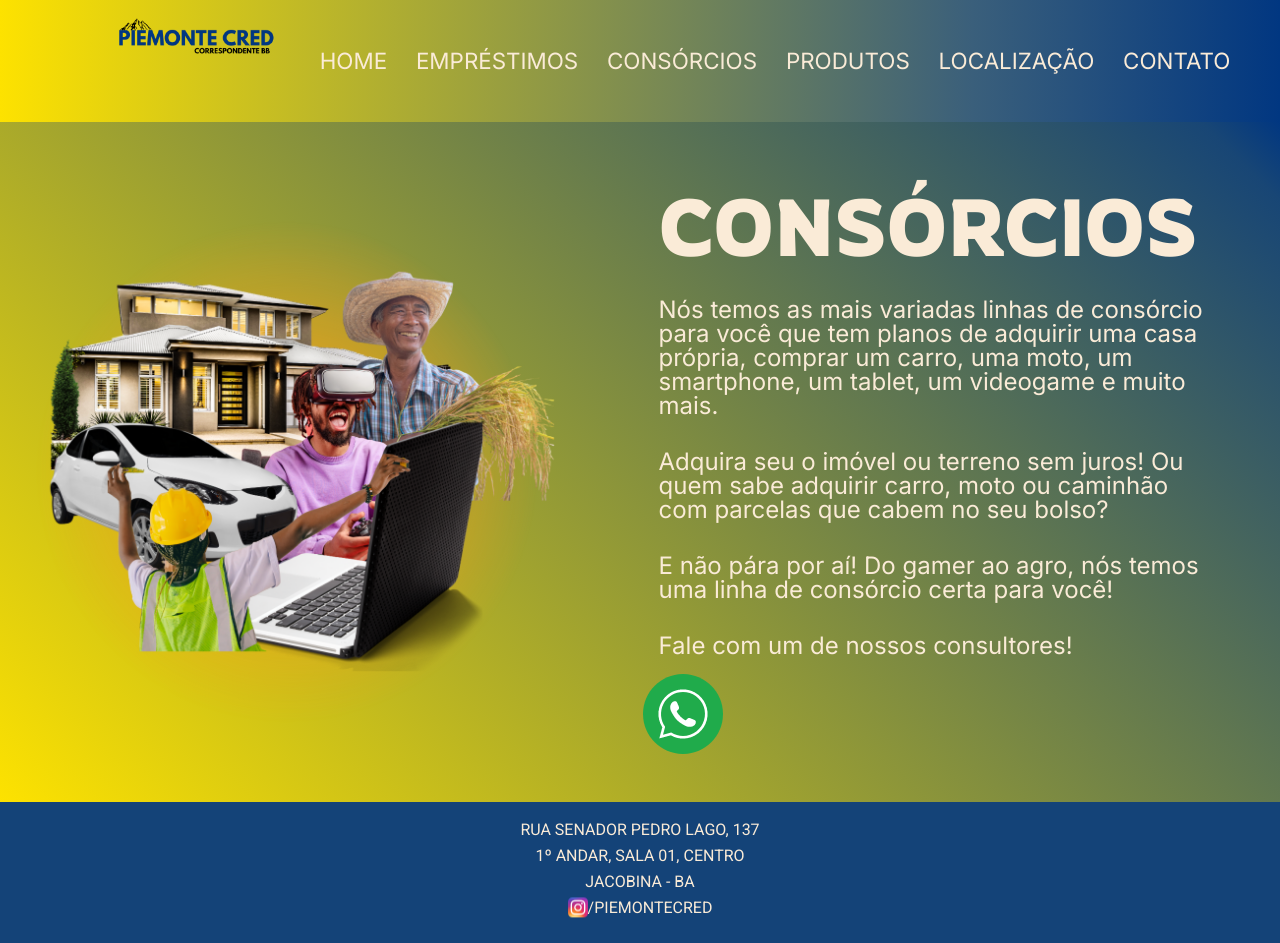
After one commit to pablobagano/piemonte_v02, a Django app: page /consorcios in a window 1280 px wide. The commit adds this page. Run offline with Django 4.2, Linux system fonts and the light colour scheme.

Commit message:
Consorcios base

```diff
--- a/piemonte/urls.py
+++ b/piemonte/urls.py
@@ -5,5 +5,6 @@ from .views import *
 urlpatterns = [
     path('', index, name='index'),
     path('emprestimos', emprestimos, name='emprestimos'),
-    path('contato', contato, name='contato')
+    path('contato', contato, name='contato'),
+    path('consorcios', consorcios, name='consorcios')
 ]
--- a/piemonte/views.py
+++ b/piemonte/views.py
@@ -10,3 +10,6 @@ def emprestimos(request):
 
 def contato(request):
     return render(request, 'piemonte/contato.html')
+
+def consorcios(request):
+    return render(request, 'piemonte/consorcios.html')
--- a/setup/static/styles/styles.css
+++ b/setup/static/styles/styles.css
@@ -173,3 +173,38 @@ footer{
     align-self: center;
     margin-top: 2rem;
 }
+.consorcios{
+    width: 100%;
+    background: #FDE200;
+    background: -moz-linear-gradient(45deg, #FDE200 0%, #184675 96%, #013781 100%);
+    background: -webkit-linear-gradient(45deg, #FDE200 0%, #184675 96%, #013781 100%);
+    background: linear-gradient(45deg, #FDE200 0%, #184675 96%, #013781 100%);
+    display: flex;
+    justify-content: flex-start;
+}
+.consorcio-pic{
+    box-sizing: border-box;
+    width: 50%;
+    height: auto;
+    display: flex;
+    align-items: center;
+    padding: 2em;
+}
+.consorcio-png{
+    width: 100%;
+}
+.consorcio-texto{
+    width: 50%;
+    height: auto;
+    display: flex;
+    flex-direction: column;
+    align-items: flex-start;
+    padding: 3em;
+}
+.consorcio-texto p{
+    font-size: 1.5rem;
+    color: antiquewhite;
+    font-family: 'Inter', sans-serif;
+    margin-left: 5rem;
+    margin: 1rem;
+}
--- a/templates/partials/_header.html
+++ b/templates/partials/_header.html
@@ -7,7 +7,7 @@
                 <div class="dropdownContent" id="myDropdown">
                     <a href="{% url 'index' %}" class="link">home</a>
                     <a href="{% url 'emprestimos' %}" class="link">empréstimos</a>
-                    <a href="" class="link">consórcios</a>
+                    <a href="{% url 'consorcios' %}" class="link">consórcios</a>
                     <a href="" class="link">produtos</a>
                     <a href="" class="link">localização</a>
                     <a href="{% url 'contato' %}" class="link">contato</a>
--- /dev/null
+++ b/templates/piemonte/consorcios.html
@@ -0,0 +1,18 @@
+{% extends "piemonte/base.html" %}
+{% load static %}
+{% block content %}
+<div class="consorcios">
+    <section class="consorcio-pic">
+        <img src="{% static 'assets/consorcios.png' %}"  class="consorcio-png" alt="">
+    </section>
+    <section class="consorcio-texto">
+        <h1>consórcios</h1>
+        <p>Nós temos as mais variadas linhas de consórcio para você que tem planos de adquirir uma casa própria,
+             comprar um carro, uma moto, um smartphone, um tablet, um videogame e muito mais.</p>
+        <p>Adquira seu o imóvel ou terreno sem juros! Ou quem sabe adquirir carro, moto ou caminhão com parcelas que cabem no seu bolso?</p>
+        <p>E não pára por aí! Do gamer ao agro, nós temos uma linha de consórcio certa para você!</p>
+        <p>Fale com um de nossos consultores!</p>
+        <img src="{% static 'assets/zap.png' %}" alt="">
+    </section>
+</div>
+{% endblock content %}
```
Also changed, not shown: setup/static/assets/consorcios.png (added), setup/static/assets/zap.png (added).
